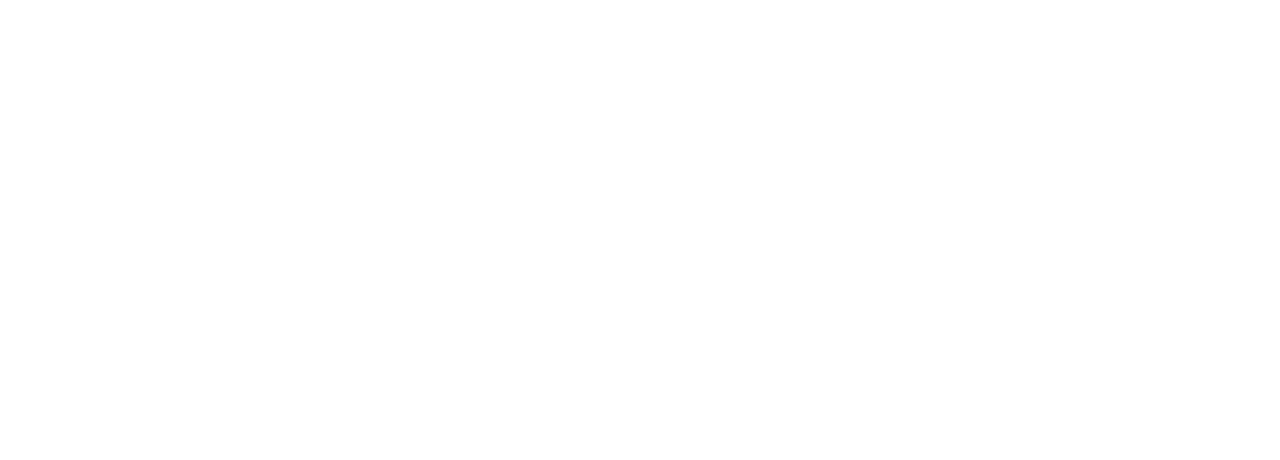
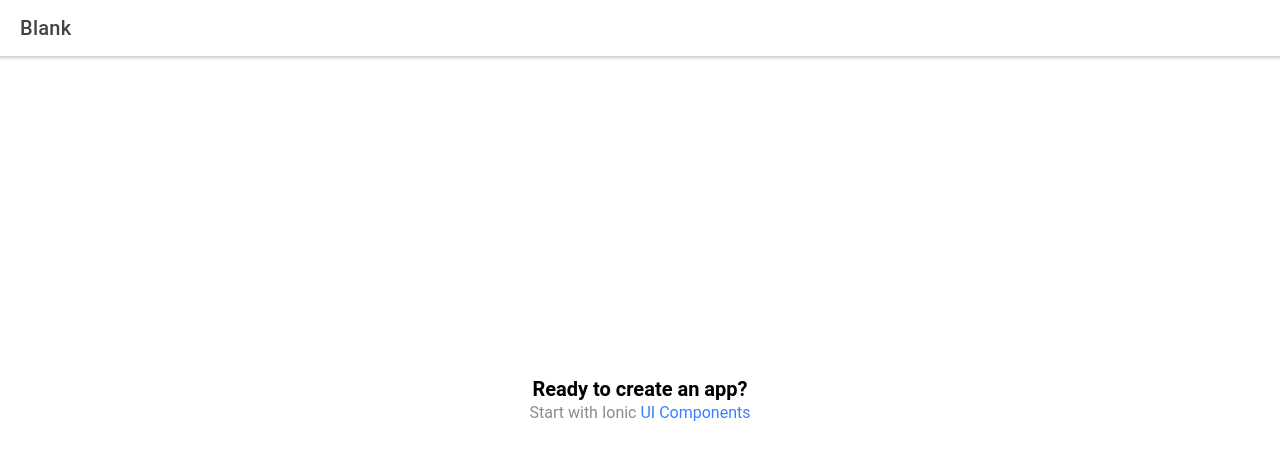
Before and after one commit to rafi365/Waddup, a React (Create React App) app: page /contact in a window 1280 px wide. Shown: the top 460 px of the page. Built offline with nearby package versions, Linux system fonts and the light colour scheme.

Commit message:
initializing project

```diff
--- a/package.json
+++ b/package.json
@@ -3,6 +3,7 @@
   "version": "0.0.1",
   "private": true,
   "dependencies": {
+    "@capacitor/android": "3.4.3",
     "@capacitor/app": "1.1.1",
     "@capacitor/core": "3.4.3",
     "@capacitor/haptics": "1.1.4",
@@ -19,6 +20,7 @@
     "@types/react-dom": "^16.9.10",
     "@types/react-router": "^5.1.11",
     "@types/react-router-dom": "^5.1.7",
+    "firebase": "^9.6.10",
     "ionicons": "^5.4.0",
     "react": "^17.0.1",
     "react-dom": "^17.0.1",
--- a/src/App.tsx
+++ b/src/App.tsx
@@ -21,6 +21,10 @@
 
 /* Theme variables */
 import './theme/variables.css';
+import Login from './pages/Login';
+import SignUp from './pages/SignUp';
+import Profile from './pages/Profile';
+import Contact from './pages/Contact';
 
 setupIonicReact();
 
@@ -31,6 +35,18 @@
         <Route exact path="/home">
           <Home />
         </Route>
+        <Route exact path="/login">
+          <Login />
+        </Route>
+        <Route exact path="/signup">
+          <SignUp />
+        </Route>
+        <Route exact path="/profile">
+          <Profile />
+        </Route>
+        <Route exact path="/contact">
+          <Contact />
+        </Route>
         <Route exact path="/">
           <Redirect to="/home" />
         </Route>
--- /dev/null
+++ b/src/pages/Contact.tsx
@@ -0,0 +1,25 @@
+import { IonContent, IonHeader, IonPage, IonTitle, IonToolbar } from '@ionic/react';
+import ExploreContainer from '../components/ExploreContainer';
+import './Home.css';
+
+const Contact: React.FC = () => {
+  return (
+    <IonPage>
+      <IonHeader>
+        <IonToolbar>
+          <IonTitle>Blank</IonTitle>
+        </IonToolbar>
+      </IonHeader>
+      <IonContent fullscreen>
+        <IonHeader collapse="condense">
+          <IonToolbar>
+            <IonTitle size="large">Blank</IonTitle>
+          </IonToolbar>
+        </IonHeader>
+        <ExploreContainer />
+      </IonContent>
+    </IonPage>
+  );
+};
+
+export default Contact;
--- /dev/null
+++ b/src/pages/Login.tsx
@@ -0,0 +1,25 @@
+import { IonContent, IonHeader, IonPage, IonTitle, IonToolbar } from '@ionic/react';
+import ExploreContainer from '../components/ExploreContainer';
+import './Home.css';
+
+const Login: React.FC = () => {
+  return (
+    <IonPage>
+      <IonHeader>
+        <IonToolbar>
+          <IonTitle>Blank</IonTitle>
+        </IonToolbar>
+      </IonHeader>
+      <IonContent fullscreen>
+        <IonHeader collapse="condense">
+          <IonToolbar>
+            <IonTitle size="large">Blank</IonTitle>
+          </IonToolbar>
+        </IonHeader>
+        <ExploreContainer />
+      </IonContent>
+    </IonPage>
+  );
+};
+
+export default Login;
--- /dev/null
+++ b/src/pages/Profile.tsx
@@ -0,0 +1,25 @@
+import { IonContent, IonHeader, IonPage, IonTitle, IonToolbar } from '@ionic/react';
+import ExploreContainer from '../components/ExploreContainer';
+import './Home.css';
+
+const Profile: React.FC = () => {
+  return (
+    <IonPage>
+      <IonHeader>
+        <IonToolbar>
+          <IonTitle>Blank</IonTitle>
+        </IonToolbar>
+      </IonHeader>
+      <IonContent fullscreen>
+        <IonHeader collapse="condense">
+          <IonToolbar>
+            <IonTitle size="large">Blank</IonTitle>
+          </IonToolbar>
+        </IonHeader>
+        <ExploreContainer />
+      </IonContent>
+    </IonPage>
+  );
+};
+
+export default Profile;
--- /dev/null
+++ b/src/pages/SignUp.tsx
@@ -0,0 +1,25 @@
+import { IonContent, IonHeader, IonPage, IonTitle, IonToolbar } from '@ionic/react';
+import ExploreContainer from '../components/ExploreContainer';
+import './Home.css';
+
+const SignUp: React.FC = () => {
+  return (
+    <IonPage>
+      <IonHeader>
+        <IonToolbar>
+          <IonTitle>Blank</IonTitle>
+        </IonToolbar>
+      </IonHeader>
+      <IonContent fullscreen>
+        <IonHeader collapse="condense">
+          <IonToolbar>
+            <IonTitle size="large">Blank</IonTitle>
+          </IonToolbar>
+        </IonHeader>
+        <ExploreContainer />
+      </IonContent>
+    </IonPage>
+  );
+};
+
+export default SignUp;
```
Also changed, not shown: src/pages/Chat.tsx (added, +25 -0 lines), 52 other files (tests, documents, lock files or other folders).
